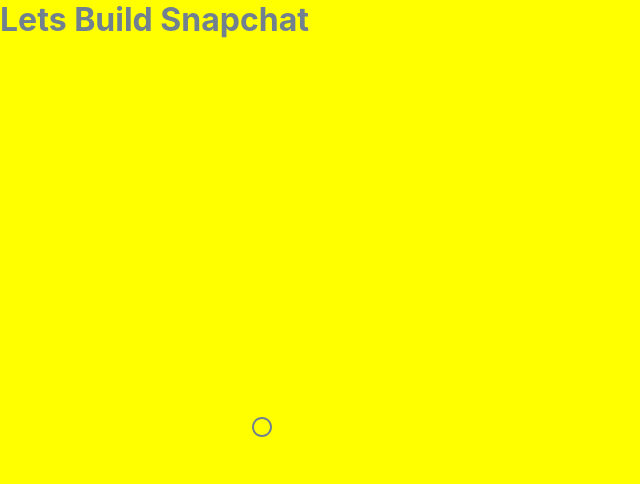
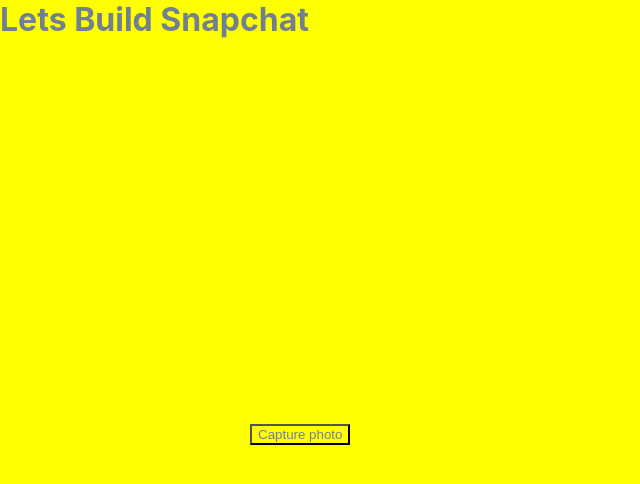
Before and after one commit to midnightmoet/SnapChat-App, a React (Create React App) app: page / in a window 1280 px wide. Shown: the top 484 px of the page, without its empty margins (0-640 px from the left). Built offline with nearby package versions, Linux system fonts and the light colour scheme; no server answers.

Commit message:
still working on camera feature

```diff
--- a/package.json
+++ b/package.json
@@ -5,6 +5,7 @@
   "dependencies": {
     "@material-ui/core": "^4.12.3",
     "@material-ui/icons": "^4.11.2",
+    "@mui/icons-material": "^5.0.4",
     "@reduxjs/toolkit": "^1.5.1",
     "@testing-library/jest-dom": "^4.2.4",
     "@testing-library/react": "^9.3.2",
--- a/src/WebcamCapture.js
+++ b/src/WebcamCapture.js
@@ -1,6 +1,5 @@
 import React, { useRef, useCallback } from 'react';
 import Webcam from 'react-webcam';
-import RadioButtonUncheckedIcon from '@mui/icons-material/RadioButtonUnchecked';
 
 const videoConstraints = {
     width: 250,
@@ -13,7 +12,8 @@
     const webcamRef = useRef(null);
 
     const capture =  useCallback(() => {
-
+        const imageSrc = webcamRef.current.getScreenshot();
+        //setImage(imageSrc);
     }, [webcamRef]);
 
     return (
@@ -26,11 +26,14 @@
                 width={videoConstraints.width}
                 videoConstraints={videoConstraints}
             />
+            <button
+                onClick={capture}
+                fontSize="large"
+            >
+                Capture photo
+            </button>
 
-            <RadioButtonUncheckedIcon
-                className="webcamCapture__button"
-                onClick={capture}
-            />
+
         </div>
     )
 }
--- a/src/app/store.js
+++ b/src/app/store.js
@@ -1,8 +1,10 @@
 import { configureStore } from '@reduxjs/toolkit';
 import appReducer from '../features/appSlice';
+import cameraReducer from '../features/cameraSlice';
 
 export const store = configureStore({
   reducer: {
     app: appReducer,
+    camera: cameraReducer,
   },
 });
--- /dev/null
+++ b/src/features/cameraSlice.js
@@ -0,0 +1,23 @@
+import { createSlice  } from '@reduxjs/toolkit';
+
+export const cameraSlice = createSlice({
+  name: 'camera',
+  initialState: {
+    cameraImage: null,
+  },
+  reducers: {
+    setCameraImage: (state, action) => {
+    state.cameraImage = action.payload;
+    },
+    resetCameraImage: (state, action) => {
+      state.cameraImage = null;
+
+    },
+  },
+});
+
+export const { setCameraImage, resetCameraImage } = cameraSlice.actions;
+
+export const selectCameraImage = state => state.camera.cameraImage;
+
+export default cameraSlice.reducer;
```
Also changed, not shown: 1 other file (tests, documents, lock files or other folders).
